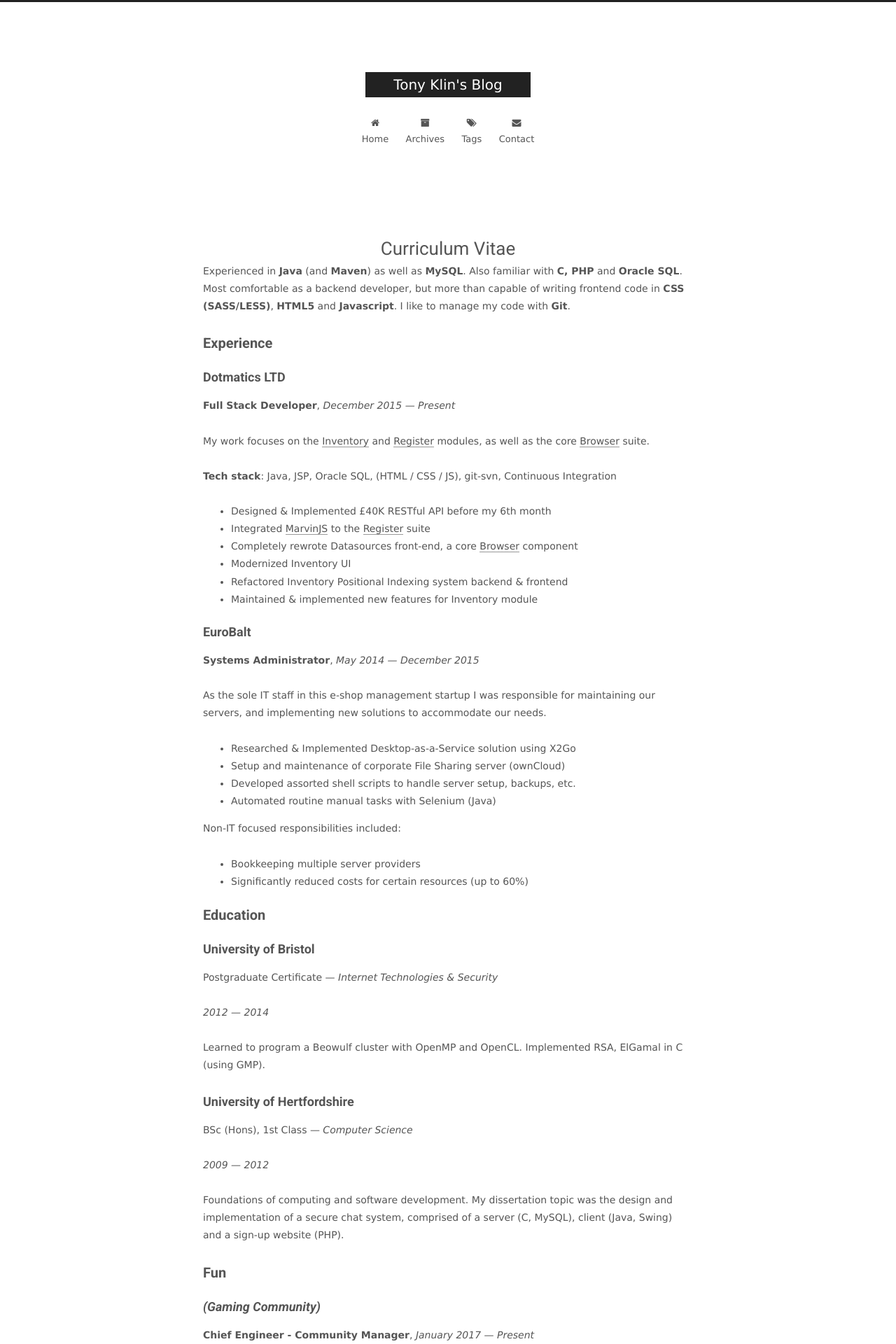
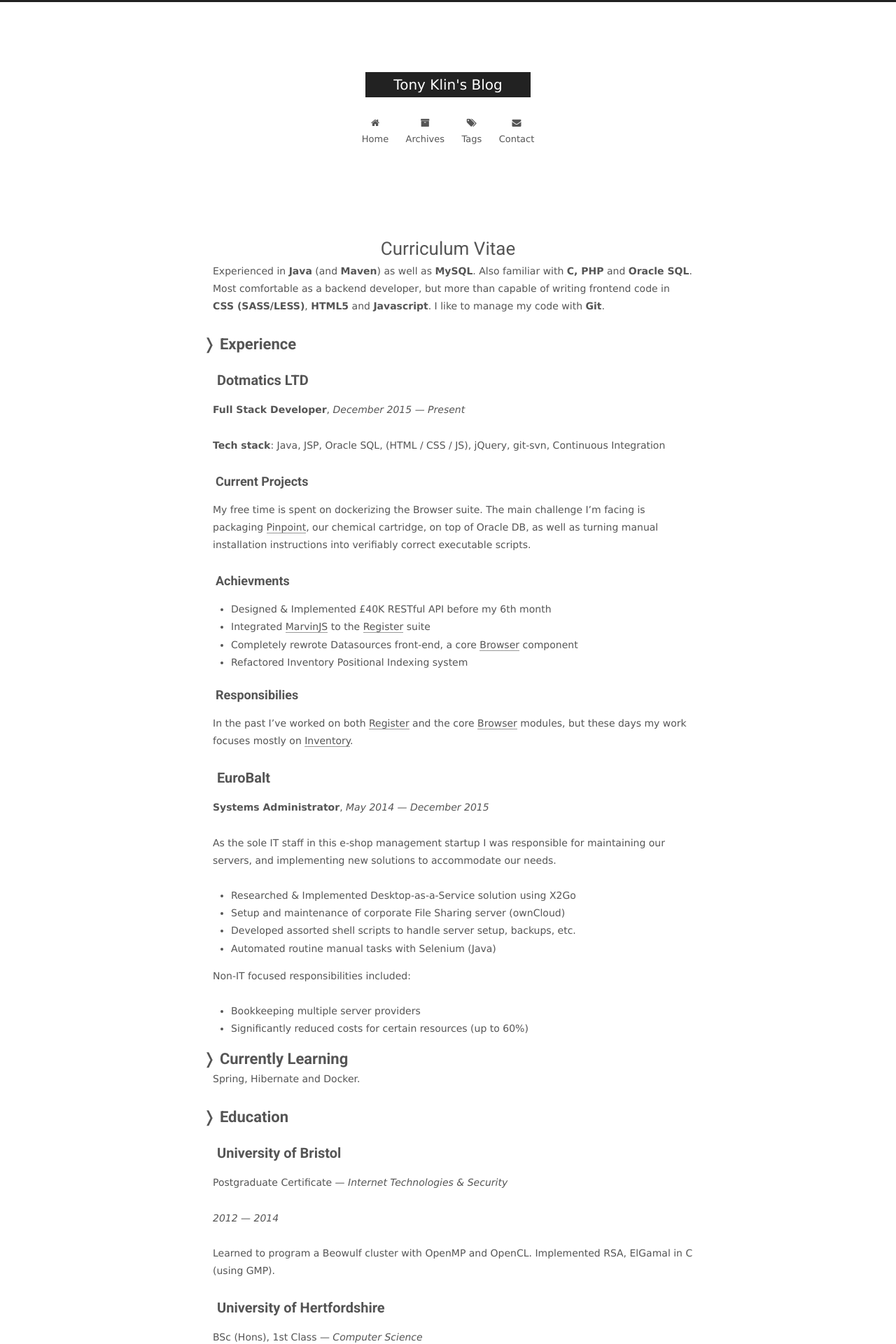
Before and after one commit to aklin/aklin.github.io, a Jekyll site: the page built from cv.md, in a window 1280 px wide. Shown: the top 1920 px of the page at 70% size. Built offline with Jekyll 4.4.1, drawn with Linux system fonts in a browser that asks for light colours; some of the changed text lies outside the part shown.

Commit message:
Reorganize CV
Add Projects, Achievments, Responsibilities sections
Add Currently Learning section
Change header indentation levels

```diff
--- a/cv.md
+++ b/cv.md
@@ -5,29 +5,44 @@ slug: cv
 permalink: /cv/
 ---
 
+<style>
+h1:not(.post-title)::before{content: "❭ ";}
+h2,h3,h4,h5,p{margin-left: 1em;}
+</style>
+
 Experienced in **Java** (and **Maven**) as well as **MySQL**. Also familiar with **C, PHP** and **Oracle SQL**.
 Most comfortable as a backend developer, but more than capable of writing frontend code in **CSS (SASS/LESS)**,
 **HTML5** and **Javascript**. I like to manage my code with **Git**.
 
 
-## Experience
+# Experience
 
-### Dotmatics LTD
+## Dotmatics LTD
 **Full Stack Developer**, _December 2015 --- Present_
 
-My work focuses on the [Inventory][link-inv] and [Register][link-reg] modules, as well as the core [Browser][link-bro] suite.
 
-**Tech stack**: Java, JSP, Oracle SQL, (HTML / CSS / JS), git-svn, Continuous Integration
+**Tech stack**: Java, JSP, Oracle SQL, (HTML / CSS / JS), jQuery, git-svn, Continuous Integration
+
+### Current Projects
+
+My free time is spent on dockerizing the Browser suite. The main challenge I'm facing is packaging
+[Pinpoint][link-pp], our chemical cartridge, on top of Oracle DB, as well as turning manual installation
+instructions into verifiably correct executable scripts.
+
+### Achievments
 
 * Designed & Implemented £40K RESTful API before my 6th month
 * Integrated [MarvinJS][marvinjs] to the [Register][link-reg] suite
 * Completely rewrote Datasources front-end, a core [Browser][link-bro] component
-* Modernized Inventory UI
-* Refactored Inventory Positional Indexing system backend & frontend
-* Maintained & implemented new features for Inventory module
+* Refactored Inventory Positional Indexing system
+
+### Responsibilies
+
+In the past I've worked on both [Register][link-reg] and the core [Browser][link-bro] modules, but these days
+my work focuses mostly on [Inventory][link-inv].
 
 
-### EuroBalt
+## EuroBalt
 **Systems Administrator**, _May 2014 --- December 2015_
 
 
@@ -45,10 +60,14 @@ and implementing new solutions to accommodate our needs.
 * Significantly reduced costs for certain resources (up to 60%)
 
 
+# Currently Learning
 
-## Education
+ Spring, Hibernate and Docker.
 
-### University of Bristol
+
+# Education
+
+## University of Bristol
 
 Postgraduate Certificate --- _Internet Technologies & Security_
 
@@ -57,7 +76,7 @@ _2012 --- 2014_
 Learned to program a Beowulf cluster with OpenMP and OpenCL. Implemented RSA, ElGamal in C (using GMP).
 
 
-### University of Hertfordshire
+## University of Hertfordshire
 
 BSc (Hons), 1st Class --- _Computer Science_
 
@@ -67,9 +86,9 @@ Foundations of computing and software development. My dissertation topic was the
 of a secure chat system, comprised of a server (C, MySQL), client (Java, Swing) and a sign-up website (PHP).
 
 
-## Fun
+# Fun
 
-### _(Gaming Community)_
+## _(Gaming Community)_
 
 **Chief Engineer - Community Manager**, _January 2017 --- Present_
 
@@ -77,15 +96,15 @@ Entrusted with the precious few hours<sup>1</sup> of fun of about 30 active matu
 founder my most important contribution was establishing a culture of openness and fairness,
 from the handling of our financials to the (rare but inevitable) enforcement of rules.
 
-* Ensure our Docker-based forum and Linux game server are up and running
-* Maintain AWS-hosted utilities (NodeJS)
-* Ensure a bus factor of > 1 at all times
+* Ensure our Docker-based forum and Linux game server are always up and running
+* Maintain AWS-hosted utilities (NodeJS, AWS Lambda)
+* Ensure a bus factor of > 1 in administrative roles at all times
 * Maintain KB and train admins on procedures, including backup recovery
 
 Soft skills include:
 
 * Working with _Recruitment Officers_ and _Instructors_ to establish a high standard of training
-* Directing talent to the appropriate resources
+* Directing talent to the appropriate resources (and then getting out of their way!)
 * Interfacing with foreign teams for joint events
 * Occasional conflict resolution
 
```
Also changed, not shown: other parts of cv.md (+1 -0 lines).
